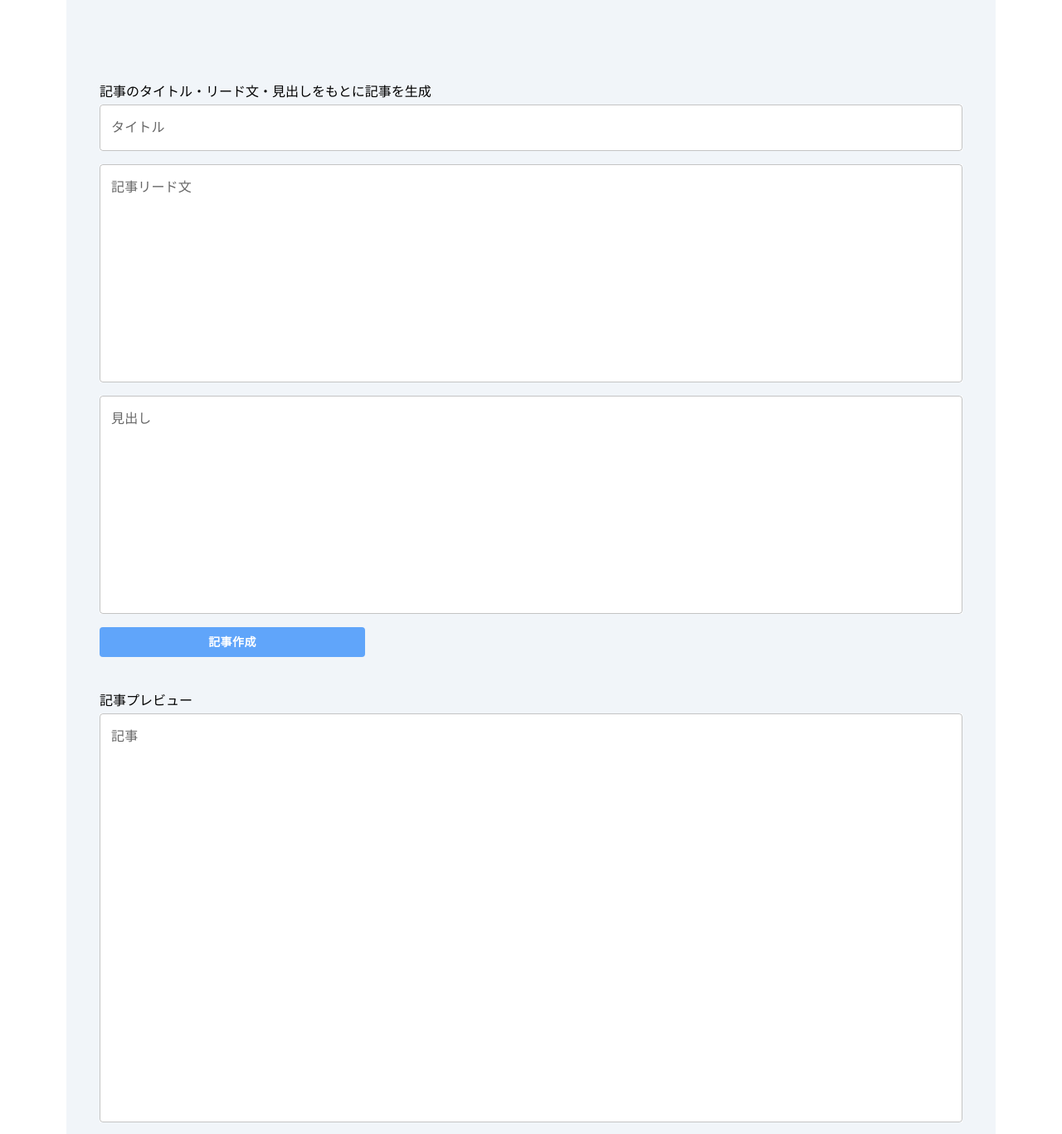
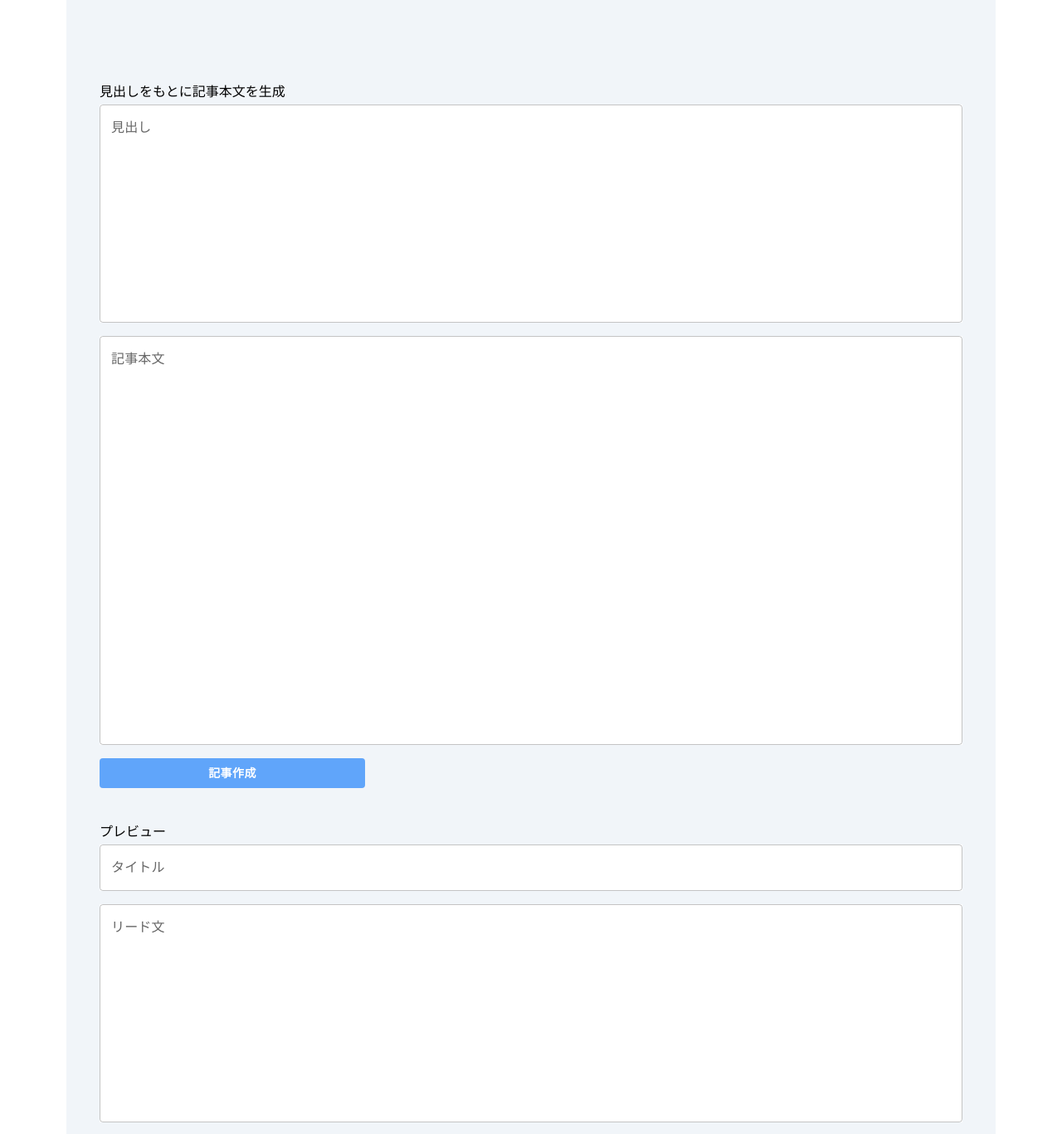
Before and after one commit to Teppeichang/WordGPT, a React (Create React App) app: page / in a window 1280 px wide. Shown: the part 2060-3427 px from the top of the page at 83% size. Built offline with nearby package versions, Linux system fonts and the light colour scheme.

Commit message:
Fix: プロンプトの全体的な改修、見出しから記事本文生成処理ロジックの改修

```diff
--- a/src/Api.jsx
+++ b/src/Api.jsx
@@ -1,6 +1,8 @@
 import axios from "axios";
 import nprogress from "nprogress";
 import Swal from "sweetalert2";
+
+const delay = (delayTime) => new Promise(resolve => setTimeout(resolve, delayTime));
 
 export const sendTitlePrompt = async (mainKeyword, subKeyword, longTailKeyword) => {
   nprogress.configure({ easing: "ease", speed: 500, minimum: 0.25 });
@@ -14,7 +16,7 @@ export const sendTitlePrompt = async (mainKeyword, subKeyword, longTailKeyword)
           messages: [
             {
               role: "user",
-              content: `あなたはプロのライターです。以下の制約条件をもとに、SEOに強いブログ記事タイトルを箇条書き形式で出力してください。\n#制約条件\n32文字以内であること。\n以下のキーワードを必ず使用すること。\n・${mainKeyword}\n・${subKeyword}`,
+              content: `あなたはプロのライターです。以下の#制約条件 に従い、SEOに強いブログ記事タイトルを箇条書き形式で出力してください。\n#制約条件\n32文字以内であること。\n以下のキーワードを必ず使用すること。\n・${mainKeyword}\n・${subKeyword}`,
             },
           ],
         },
@@ -36,7 +38,7 @@ export const sendTitlePrompt = async (mainKeyword, subKeyword, longTailKeyword)
           messages: [
             {
               role: "user",
-              content: `あなたはプロのライターです。以下の制約条件をもとに、SEOに強いブログ記事タイトルを箇条書き形式で出力してください。\n#制約条件\n32文字以内であること。\n以下のキーワードを必ず使用すること。\n・${mainKeyword}\n・${subKeyword}\n・${longTailKeyword}`,
+              content: `あなたはプロのライターです。以下の#制約条件 に従い、SEOに強い記事のタイトルを箇条書き形式で出力してください。\n#制約条件\n32文字以内であること。\n以下のキーワードを必ず使用すること。\n・${mainKeyword}\n・${subKeyword}\n・${longTailKeyword}`,
             },
           ],
         },
@@ -60,7 +62,7 @@ export const sendTitlePrompt = async (mainKeyword, subKeyword, longTailKeyword)
   }
 };
 
-export const sendLeadPrompt = async(title) => {
+export const sendLeadPrompt = async (title) => {
   nprogress.configure({ easing: "ease", speed: 500, minimum: 0.25 });
   try {
     nprogress.start();
@@ -71,41 +73,7 @@ export const sendLeadPrompt = async(title) => {
         messages: [
           {
             role: "user",
-            content: `あなたはプロのライターです。以下のタイトルでブログ記事を作成するので、SEOに強く、タイトルとの親和性が高い導入文を出力してください。\n# 記事タイトル\n・${title}`,
-          },
-        ],
-      },
-      {
-        headers: {
-          "Content-Type": "application/json",
-          Authorization: `Bearer ${process.env.REACT_APP_OPENAI_API_KEY}`,
-        },
-      }
-    );
-    nprogress.done();
-    return draftHead.data.choices[0].message.content;
-  } catch (error) {
-    nprogress.done();
-    console.log(error);
-    Swal.fire({
-      icon: "error",
-      title: "エラーが発生しました。",
-    });
-  }
-}
-
-export const sendHeadPrompt = async (title, lead) => {
-  nprogress.configure({ easing: "ease", speed: 500, minimum: 0.25 });
-  try {
-    nprogress.start();
-    const draftHead = await axios.post(
-      process.env.REACT_APP_OPENAI_API_REQUEST_URL,
-      {
-        model: "gpt-4",
-        messages: [
-          {
-            role: "user",
-            content: `あなたはプロのライターです。以下のタイトルと導入文を使用したブログ記事を作成するので、タイトルとの親和性が高い見出しと、それぞれの見出しの下にに500文字程度の文章を加えた、SEOに強い文章を作成してください。\n# 記事タイトル\n・${title}\n# 導入文\n・${lead}`,
+            content: `あなたはプロのライターです。以下の#タイトル で記事を作成するので、SEOに強い導入文を出力してください。\n# 記事タイトル\n・${title}`,
           },
         ],
       },
@@ -128,18 +96,18 @@ export const sendHeadPrompt = async (title, lead) => {
   }
 };
 
-export const sendArticlePrompt = async (title, lead, head) => {
+export const sendHeadPrompt = async (title, lead) => {
   nprogress.configure({ easing: "ease", speed: 500, minimum: 0.25 });
   try {
     nprogress.start();
-    const draftArticle = await axios.post(
+    const draftHead = await axios.post(
       process.env.REACT_APP_OPENAI_API_REQUEST_URL,
       {
         model: "gpt-4",
         messages: [
           {
             role: "user",
-            content: `あなたはプロのライターです。以下の記事タイトル・導入文・見出しの構成で、マークダウン形式でブログ記事を作成してください。\n#記事のタイトル${title}\n#導入文\n${lead}#見出し${head}`,
+            content: `あなたはプロのライターです。以下の#タイトル と#リード文 を使用した記事に合う見出しを作成してください。\n# 記事タイトル\n・${title}\n# 導入文\n・${lead}`,
           },
         ],
       },
@@ -151,7 +119,7 @@ export const sendArticlePrompt = async (title, lead, head) => {
       }
     );
     nprogress.done();
-    return draftArticle.data.choices[0].message.content;
+    return draftHead.data.choices[0].message.content;
   } catch (error) {
     nprogress.done();
     console.log(error);
@@ -162,7 +130,48 @@ export const sendArticlePrompt = async (title, lead, head) => {
   }
 };
 
-export const createArticle = async (title, lead, draftArticle) => {
+export const sendArticlePrompt = async (headList) => {
+  nprogress.configure({ easing: "ease", speed: 500, minimum: 0.25 });
+  let draftArticleList = [];
+  for (let i = 0; i < headList.length; i++) {
+    console.log(`処理中...${i + 1}/${headList.length}`)
+    try {
+      nprogress.start();
+      const draftArticle = await axios.post(
+        process.env.REACT_APP_OPENAI_API_REQUEST_URL,
+        {
+          model: "gpt-4",
+          messages: [
+            {
+              role: "user",
+              content: `あなたはプロのライターです。以下の#キーワード についてSEOに強い記事を作成していただきます。記事作成の流れは以下の#記事作成の流れ に従っていただき、マークダウン形式で記事を出力してください。\n#キーワード\n${headList[i]}\n#記事作成の流れ\n1. #キーワード をタイトル(h2)とする。\n2. 1.で作成した導入文に中見出し(h3)と子見出し(h4)を作成する\n3. 2.で作成した各見出しに対して、1.と2.の文脈を踏まえた具体例付きの文章を作成する\n4. 3.で作成した文章に、可能であればURLや引用元を追記する`,
+            },
+          ],
+        },
+        {
+          headers: {
+            "Content-Type": "application/json",
+            Authorization: `Bearer ${process.env.REACT_APP_OPENAI_API_KEY}`,
+          },
+        }
+      );
+      draftArticleList.push(draftArticle.data.choices[0].message.content);
+      await delay(1000);
+    } catch (error) {
+      nprogress.done();
+      console.log(error);
+      Swal.fire({
+        icon: "error",
+        title: "エラーが発生しました。",
+      });
+      await delay(1000);
+    }
+  }
+  nprogress.done();
+  return draftArticleList;
+};
+
+export const postArticle = async (title, lead, draftArticle) => {
   nprogress.configure({ easing: "ease", speed: 500, minimum: 0.25 });
   try {
     nprogress.start();
--- a/src/App.jsx
+++ b/src/App.jsx
@@ -1,7 +1,7 @@
 import CopyButton from "./components/CopyButton";
 import { useState } from "react";
 import { TextField, Button } from "@mui/material";
-import { sendTitlePrompt, sendLeadPrompt, sendHeadPrompt, sendArticlePrompt, createArticle } from "./Api";
+import { sendTitlePrompt, sendLeadPrompt, sendHeadPrompt, sendArticlePrompt, postArticle, } from "./Api";
 
 const App = () => {
   const [mainKeyword, setMainKeyword] = useState("");
@@ -33,13 +33,15 @@ const App = () => {
 
   const handleArticlePrompt = async (event) => {
     event.preventDefault();
-    const draftArticle = await sendArticlePrompt(title, lead, head);
-    setDraftArticle(draftArticle);
+    const draftArticle = await sendArticlePrompt(headList);
+    setDraftArticle(draftArticle.join("\n"));
   };
 
-  const handleCreateArticle = async (event) => {
+  const headList = head.split("\n");
+
+  const handlePostArticle = async (event) => {
     event.preventDefault();
-    await createArticle(title, lead, draftArticle);
+    await postArticle(title, lead, draftArticle);
   };
 
   return (
@@ -117,7 +119,7 @@ const App = () => {
           </Button>
         </form>
         <TextField
-          label="記事リード文"
+          label="リード文"
           multiline
           rows={10}
           value={lead}
@@ -135,7 +137,7 @@ const App = () => {
             onChange={(event) => setTitle(event.target.value)}
           />
           <TextField
-            label="記事リード文"
+            label="リード文"
             multiline
             rows={10}
             value={lead}
@@ -162,23 +164,7 @@ const App = () => {
           sx={{ mb: 10 }}
         />
         <form className="flex flex-col justify-center my-5" onSubmit={handleArticlePrompt}>
-          <p className="mb-1">記事のタイトル・リード文・見出しをもとに記事を生成</p>
-          <TextField
-            label="タイトル"
-            variant="outlined"
-            className="bg-white"
-            value={title}
-            onChange={(event) => setTitle(event.target.value)}
-          />
-          <TextField
-            label="記事リード文"
-            multiline
-            rows={10}
-            value={lead}
-            className="bg-white"
-            sx={{ my: 2 }}
-            onChange={(event) => setLead(event.target.value)}
-          />
+          <p className="mb-1">見出しをもとに記事本文を生成</p>
           <TextField
             label="見出し"
             multiline
@@ -188,20 +174,45 @@ const App = () => {
             sx={{ mb: 2 }}
             onChange={(event) => setHead(event.target.value)}
           />
+          <TextField
+            label="記事本文"
+            multiline
+            rows={20}
+            value={draftArticle}
+            className="bg-white"
+            sx={{ mb: 2 }}
+            onChange={(event) => setDraftArticle(event.target.value)}
+          />
           <Button
             type="submit"
             variant="contained"
             disableElevation={true}
             className="text-white py-2 mb-5 rounded-lg max-w-xs"
-            sx={{ backgroundColor: "#60A5FA", fontWeight: "bold"}}
+            sx={{ backgroundColor: "#60A5FA", fontWeight: "bold" }}
           >
             記事作成
           </Button>
         </form>
-        <form className="flex flex-col justify-center my-5" onSubmit={handleCreateArticle}>
-          <p className="mb-1">記事プレビュー</p>
+        <form className="flex flex-col justify-center my-5" onSubmit={handlePostArticle}>
+          <p className="mb-1">プレビュー</p>
           <TextField
-            label="記事"
+            label="タイトル"
+            variant="outlined"
+            className="bg-white"
+            value={title}
+            onChange={(event) => setTitle(event.target.value)}
+          />
+          <TextField
+            label="リード文"
+            multiline
+            rows={10}
+            value={lead}
+            className="bg-white"
+            sx={{ my: 2 }}
+            onChange={(event) => setLead(event.target.value)}
+          />
+          <TextField
+            label="記事本文"
             multiline
             rows={20}
             value={draftArticle}
```
